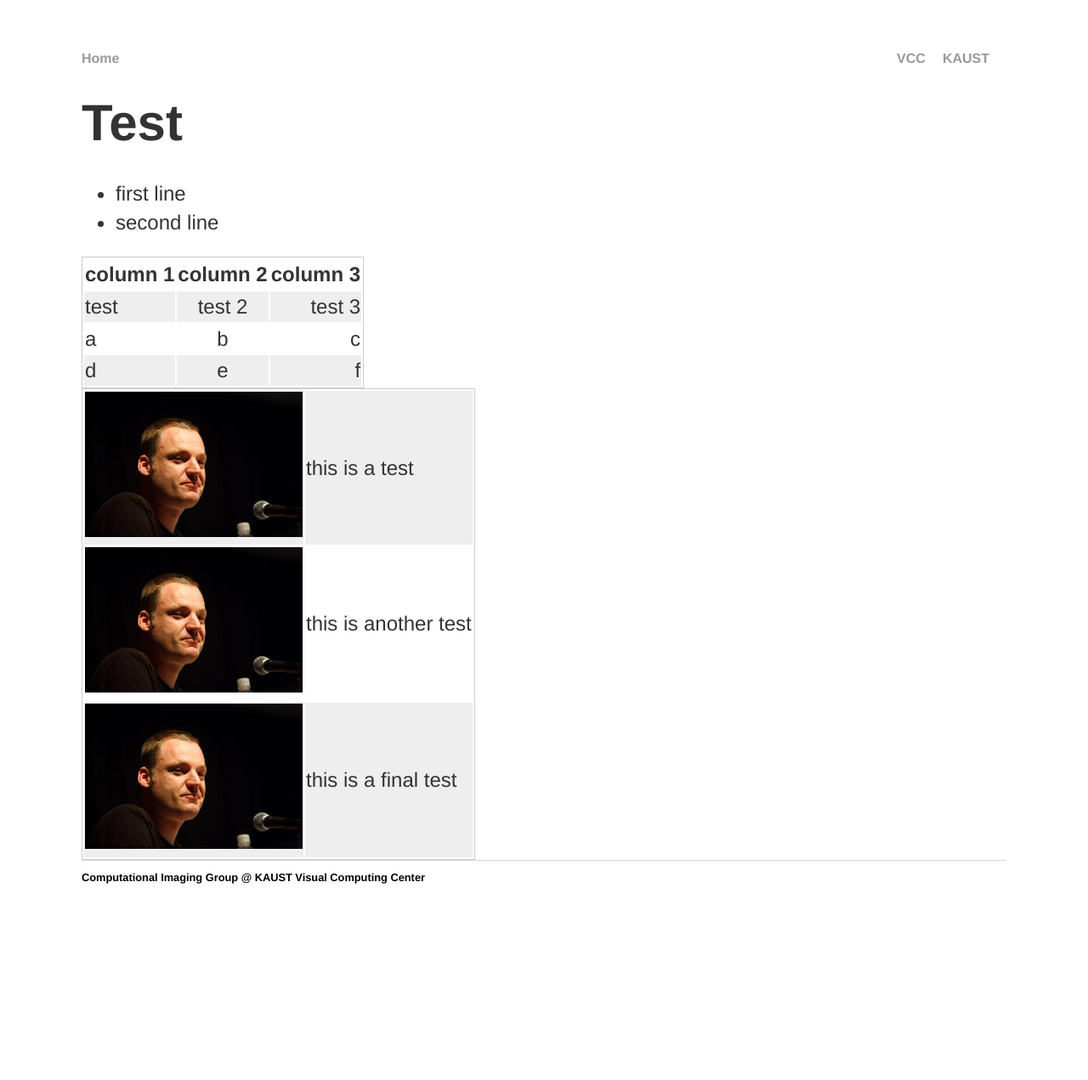
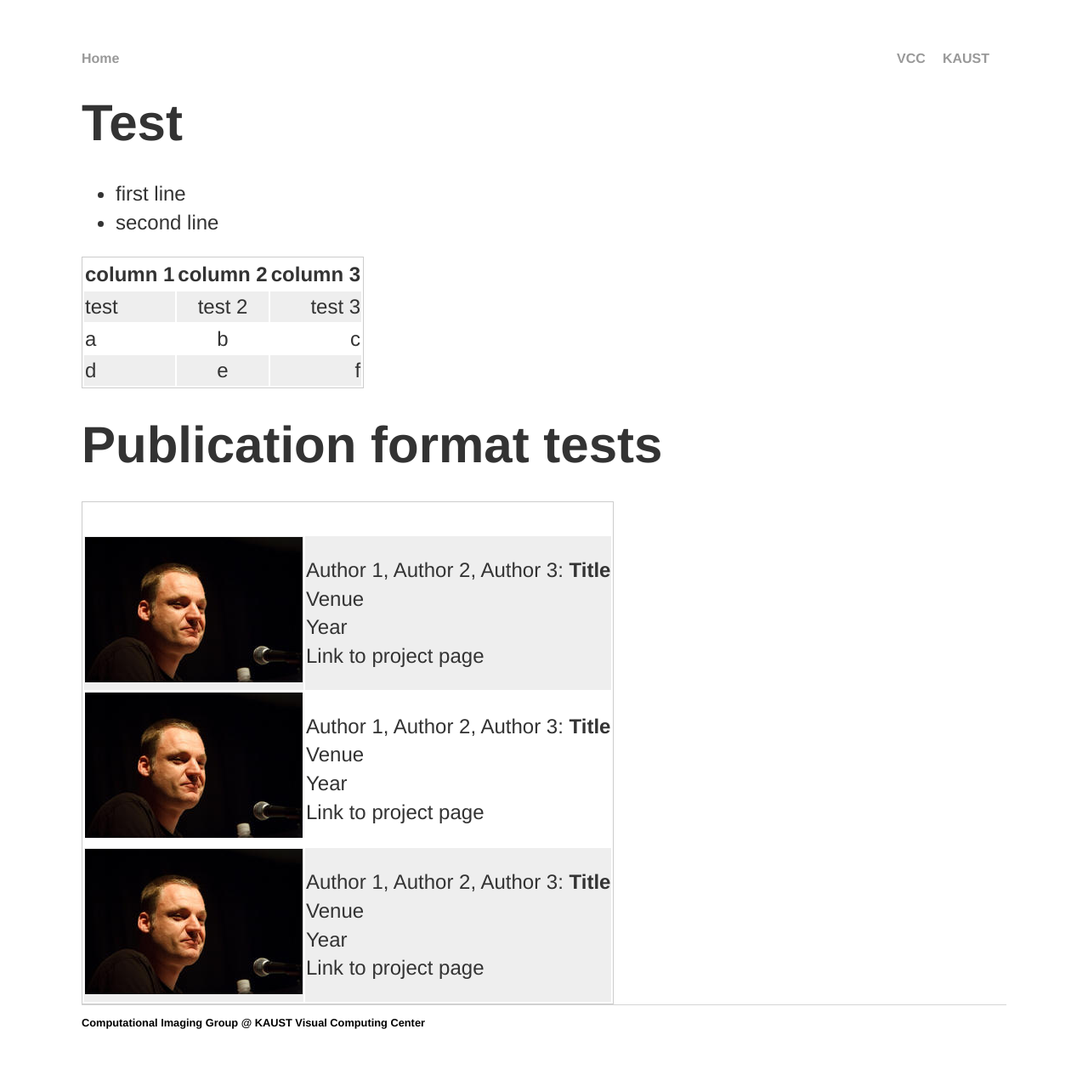
Before and after one commit to vccimaging/vccimaging.github.io, a Jekyll site: the page built from index.md, in a window 1280 px wide. Shown: the whole page at 85% size. Built offline with Jekyll 4.4.1, drawn with Linux system fonts in a browser that asks for light colours; before the commit the page ends 1100 px from its top, so only the background shows below that.

Commit message:
Update index.md

```diff
--- a/index.md
+++ b/index.md
@@ -14,7 +14,10 @@ a| b | c
 d | e | f
 
 
-------- | --------
-![wh](Images/heidrich.jpg) | this is a test
-![wh](Images/heidrich.jpg) | this is another test
-![wh](Images/heidrich.jpg) | this is a final test
+## Publication format tests
+
+ |
+ ------- | -------
+![wh](Images/heidrich.jpg) |  Author 1, Author 2, Author 3: **Title**<br>Venue<br>Year<br>Link to project page
+![wh](Images/heidrich.jpg) |  Author 1, Author 2, Author 3: **Title**<br>Venue<br>Year<br>Link to project page
+![wh](Images/heidrich.jpg) |  Author 1, Author 2, Author 3: **Title**<br>Venue<br>Year<br>Link to project page
```
